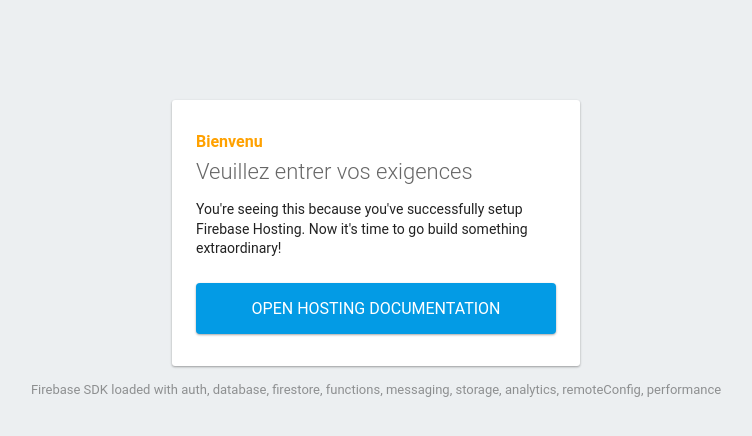
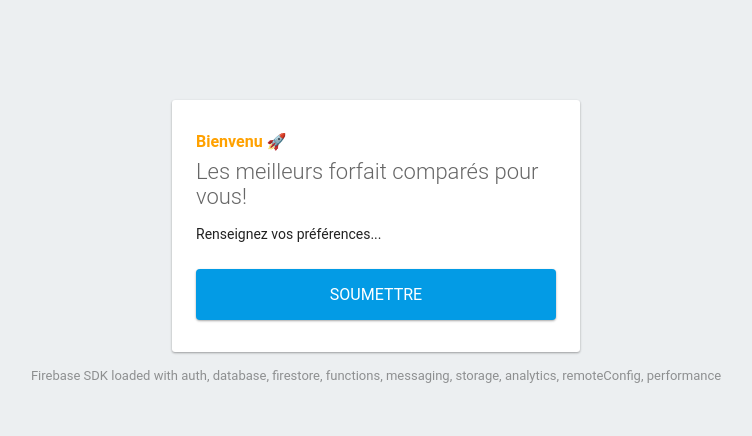
Before and after one commit to JamesAlaric/forfaitchooser, a website: page public/index.html in a window 1280 px wide. Shown: the whole page, without its empty margins (264-1016 px from the left). Drawn offline with Linux system fonts and the light colour scheme; some packages are replaced by stand-ins of ours.

Commit message:
2nd commit

```diff
--- a/public/index.html
+++ b/public/index.html
@@ -41,10 +41,10 @@
   </head>
   <body>
     <div id="message">
-      <h2>Bienvenu</h2>
-      <h1>Veuillez entrer vos exigences </h1>
-      <p>You're seeing this because you've successfully setup Firebase Hosting. Now it's time to go build something extraordinary!</p>
-      <a target="_blank" href="https://firebase.google.com/docs/hosting/">Open Hosting Documentation</a>
+      <h2>Bienvenu 🚀</h2>
+      <h1> Les meilleurs forfait comparés pour vous! </h1>
+      <p>Renseignez vos préférences...</p>
+      <a target="_blank" href="https://firebase.google.com/docs/hosting/">Soumettre </a>
     </div>
     <p id="load">un travail de Romaric Ndzana et James Ngimbock</p>
 
```
Also changed, not shown: package.json (added, +20 -0 lines).
